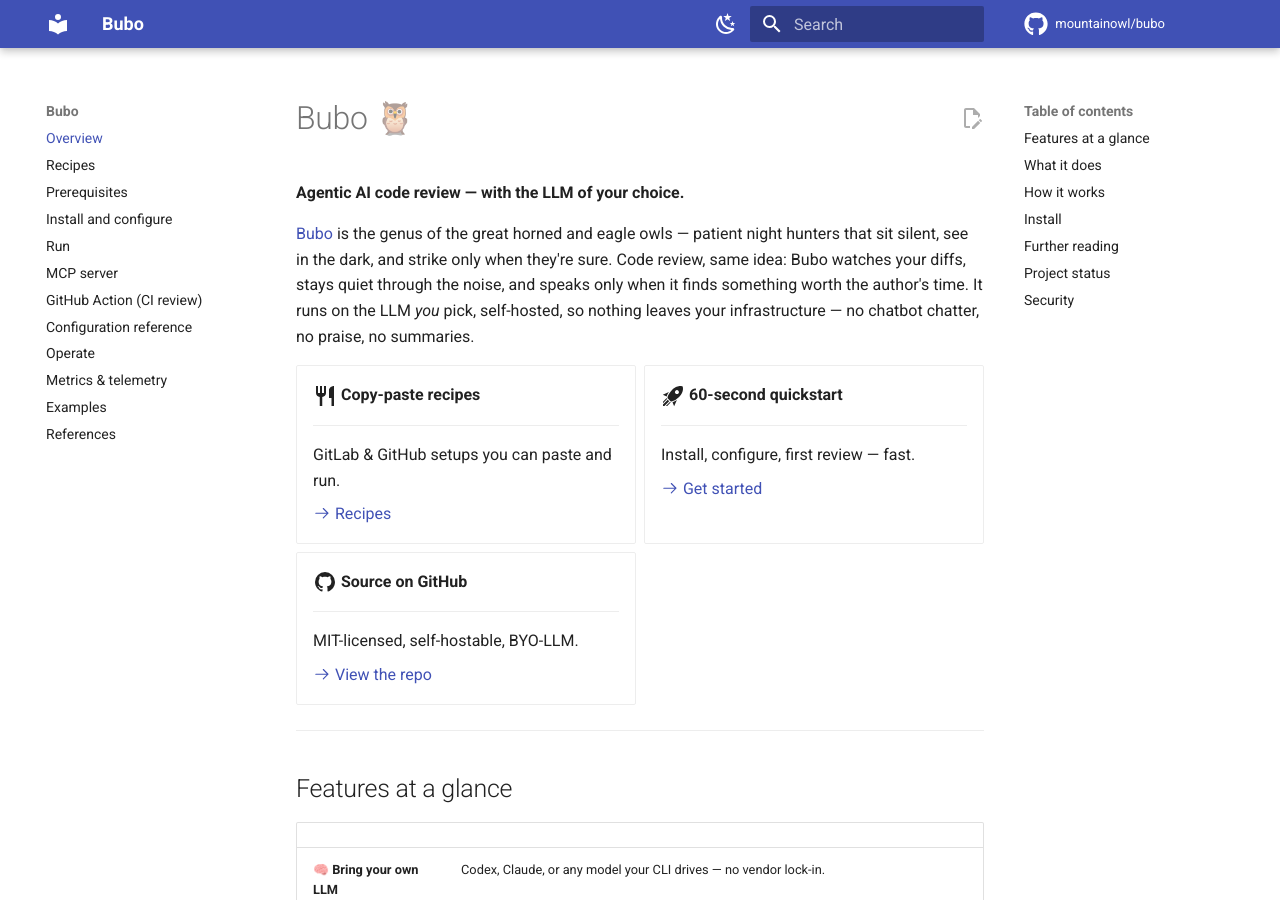
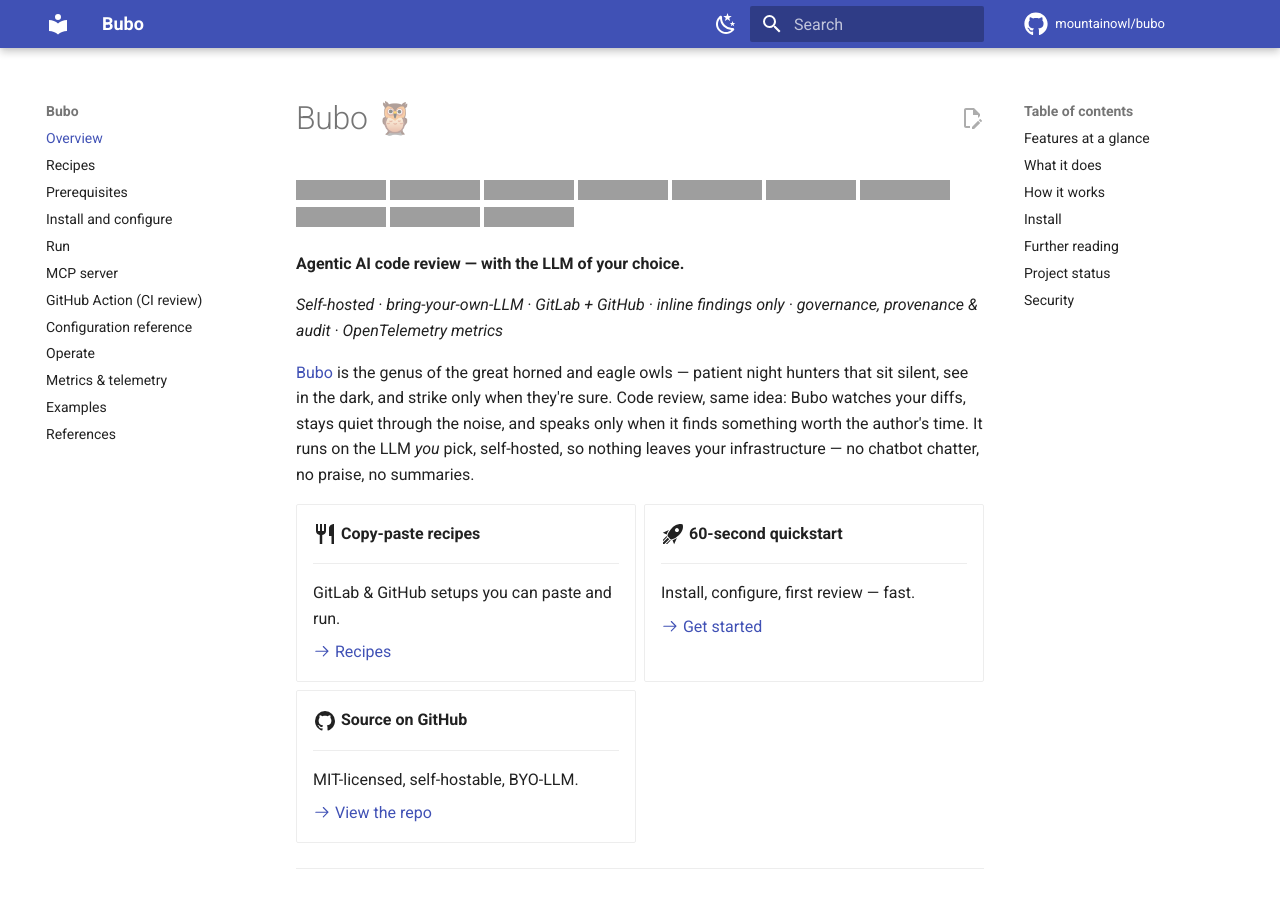
Before and after one commit to mountainowl/ai-code-review, an MkDocs documentation site: the page built from docs/index.md, in a window 1280 px wide and 900 px high. Built offline with MkDocs 1.6.1 and Material for MkDocs 9.7.7, drawn with Linux system fonts in a browser that asks for light colours; comment, search, counter and statistics services are not loaded; grey boxes are pictures that could not be loaded.

Commit message:
docs: complete the badge work — cosign + SLSA L3 badges, subtitle, docs mirror (#114)
The second commit of #108 (cosign badge, feature subtitle, docs/index.md
mirror) never reached main — only the first commit (PyPI/Docker/Ruff row)
merged. Reconcile main with what #108 intended, and add the new SLSA L3 badge:

- README badge row: add `release: cosign signed` (Sigstore keyless signing,
  in place for many releases) and `SLSA 3` (Build L3 provenance, wired in the
  release workflow) in the security cluster after OpenSSF Scorecard.
- README: add the feature subtitle under the tagline.
- docs/index.md: mirror the full badge row (minus the self-referential Docs
  badge) + the subtitle, so the docs home matches the README.

Co-authored-by: mountainowl <mountainowl@users.noreply.github.com>

```diff
--- a/docs/index.md
+++ b/docs/index.md
@@ -1,6 +1,20 @@
 # Bubo 🦉
 
+[![PyPI](https://img.shields.io/pypi/v/bubo?logo=pypi&logoColor=white)](https://pypi.org/project/bubo/)
+[![Python 3.14+](https://img.shields.io/badge/python-3.14%2B-3776ab?logo=python&logoColor=white)](https://github.com/mountainowl/bubo/blob/main/pyproject.toml)
+[![Docker: GHCR](https://img.shields.io/badge/docker-ghcr.io-2496ED?logo=docker&logoColor=white)](https://github.com/mountainowl/bubo/pkgs/container/bubo)
+[![CI](https://github.com/mountainowl/bubo/actions/workflows/ci.yml/badge.svg)](https://github.com/mountainowl/bubo/actions/workflows/ci.yml)
+[![OpenSSF Scorecard](https://img.shields.io/ossf-scorecard/github.com/mountainowl/bubo?label=OpenSSF%20Scorecard)](https://scorecard.dev/viewer/?uri=github.com/mountainowl/bubo)
+[![Signed with cosign](https://img.shields.io/badge/release-cosign%20signed-2bb4ab?logo=sigstore&logoColor=white)](https://github.com/mountainowl/bubo/releases)
+[![SLSA 3](https://slsa.dev/images/gh-badge-level3.svg)](https://slsa.dev)
+[![Ruff](https://img.shields.io/endpoint?url=https://raw.githubusercontent.com/astral-sh/ruff/main/assets/badge/v2.json)](https://github.com/astral-sh/ruff)
+[![Managed with uv](https://img.shields.io/badge/managed%20with-uv-2f3542)](https://github.com/astral-sh/uv)
+[![License: MIT](https://img.shields.io/badge/license-MIT-111827)](https://github.com/mountainowl/bubo/blob/main/LICENSE)
+
 **Agentic AI code review — with the LLM of your choice.**
+
+*Self-hosted · bring-your-own-LLM · GitLab + GitHub · inline findings only ·
+governance, provenance & audit · OpenTelemetry metrics*
 
 [Bubo](https://en.wikipedia.org/wiki/Bubo_(genus)) is the genus of the great
 horned and eagle owls — patient night hunters that sit silent, see in the dark,
```
Also changed, not shown: README.md (+6 -1 lines), 1 other file.
